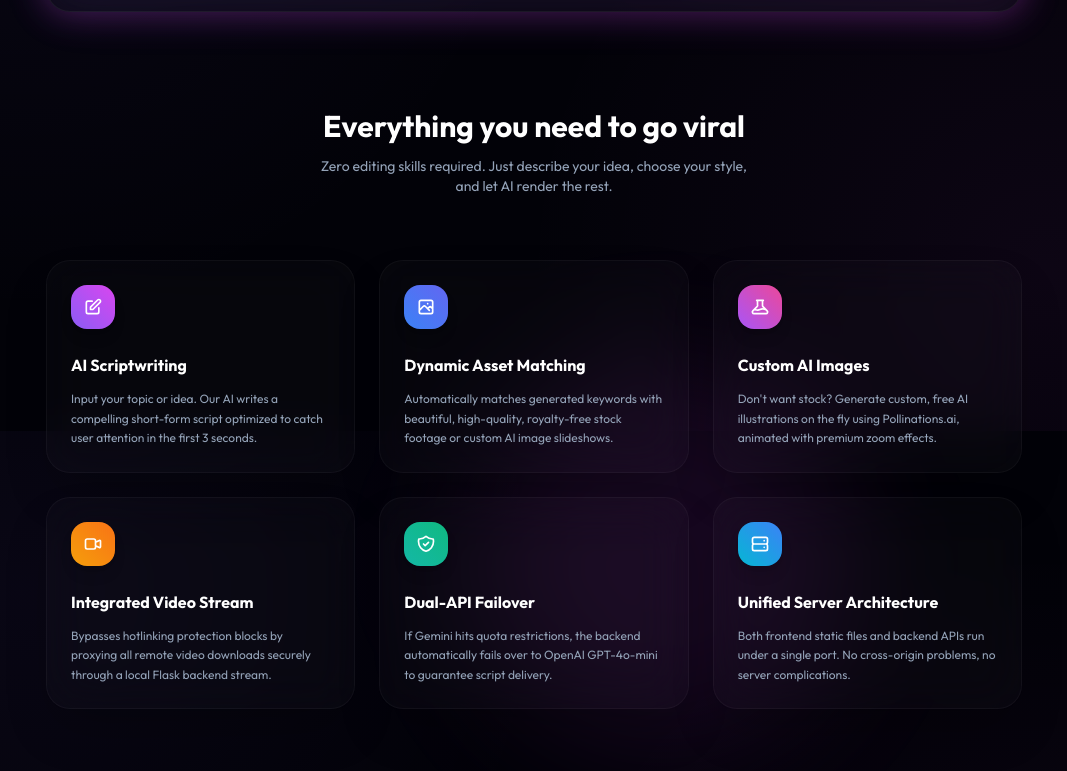
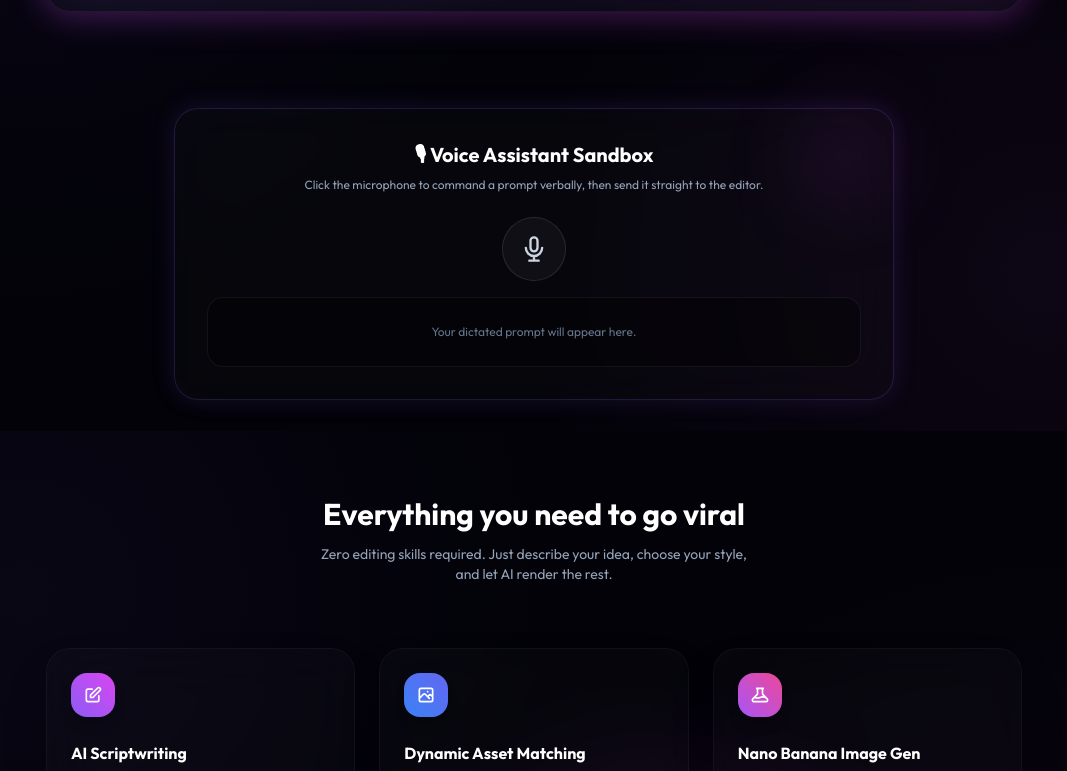
Before and after one commit to Aman-Farmer19/Reelify-2.0, a React (Vite) app in the folder frontend/: page / in a window 1280 px wide. Shown: the part 1169-1940 px from the top of the page, without its empty margins (106-1173 px from the left). Built offline with nearby package versions, Linux system fonts and the light colour scheme.

Commit message:
Add voice assistant prompt dictate, Google Nano Banana image generator fallback slideshow, and update Landing Page cards

```diff
--- a/frontend/src/pages/Generator.jsx
+++ b/frontend/src/pages/Generator.jsx
@@ -1,4 +1,5 @@
 import React, { useState, useEffect } from 'react'
+import { useLocation } from 'react-router-dom'
 import axios from 'axios'
 import toast from 'react-hot-toast'
 import { useAuth } from '../context/AuthContext'
@@ -27,6 +28,8 @@ const GEN_STEPS = [
 
 export default function Generator() {
   const { token } = useAuth()
+  const location = useLocation()
+
   const [form, setForm] = useState({
     prompt: '',
     duration: '15 seconds',
@@ -43,6 +46,9 @@ export default function Generator() {
   const [doneSteps, setDoneSteps] = useState([])
   const [result, setResult] = useState(null)
 
+  // Voice state
+  const [isListening, setIsListening] = useState(false)
+
   // Script editor state
   const [editableScript, setEditableScript] = useState('')
 
@@ -52,9 +58,43 @@ export default function Generator() {
 
   const handleChange = (e) => setForm({ ...form, [e.target.name]: e.target.value })
 
+  // Auto-populate from landing page voice assistant state if navigated
+  useEffect(() => {
+    if (location.state?.initialPrompt) {
+      setForm(prev => ({ ...prev, prompt: location.state.initialPrompt }))
+    }
+  }, [location.state])
+
   const handleTemplateClick = (promptText) => {
     setForm({ ...form, prompt: promptText })
     toast.success('Template loaded!')
+  }
+
+  // Voice Assistant speech recognizer
+  const handleVoiceInput = () => {
+    const SpeechRecognition = window.SpeechRecognition || window.webkitSpeechRecognition
+    if (!SpeechRecognition) {
+      toast.error('Voice assistant is not supported in this browser. Please use Google Chrome.')
+      return
+    }
+
+    const recognition = new SpeechRecognition()
+    recognition.continuous = false
+    recognition.lang = 'en-US'
+    recognition.interimResults = false
+
+    recognition.onstart = () => {
+      setIsListening(true)
+    }
+    recognition.onend = () => {
+      setIsListening(false)
+    }
+    recognition.onresult = (event) => {
+      const spokenText = event.results[0][0].transcript
+      setForm(prev => ({ ...prev, prompt: prev.prompt ? `${prev.prompt} ${spokenText}` : spokenText }))
+      toast.success('Voice prompt appended!')
+    }
+    recognition.start()
   }
 
   // Slideshow image rotation logic
@@ -97,14 +137,19 @@ export default function Generator() {
       setResult(data)
       setEditableScript(data.script || '')
 
-      // If AI Image Slideshow is selected, pre-generate Pollinations image URLs based on keywords
+      // If slideshow selected, use backend API wrapper to call Nano Banana model (falls back to Pollinations.ai)
       if (form.visualMode === 'ai_slideshow') {
+        if (data.images && data.images.length > 0) {
+          setSlideshowImages(data.images)
+        } else {
+          // Local fallback matching
           const queryWords = form.prompt.split(' ').filter(w => w.length > 3).slice(0, 4)
-        const queries = queryWords.length >= 2 ? queryWords : ['cute', 'puppy', 'play', 'happy']
+          const queries = queryWords.length >= 2 ? queryWords : ['creative', 'art', 'reels', 'concept']
           const urls = queries.map((q, idx) =>
-          `https://image.pollinations.ai/prompt/${encodeURIComponent(form.prompt + ' scene ' + (idx+1) + ', high quality, photorealistic')}?width=1024&height=1024&seed=${idx + 42}`
+            `/api/generate_image?prompt=${encodeURIComponent(form.prompt + ' ' + q)}&seed=${idx + 42}`
           )
           setSlideshowImages(urls)
+        }
       }
     } catch {
       // Use demo result if backend not running
@@ -167,8 +212,9 @@ export default function Generator() {
 
             {/* Input Options Card */}
             <div className="card-glass p-6 flex flex-col gap-5">
-              <div>
+              <div className="relative">
                 <label className="section-label">Describe your video topic</label>
+                <div className="relative">
                   <textarea
                     name="prompt"
                     value={form.prompt}
@@ -176,8 +222,24 @@ export default function Generator() {
                     rows={4}
                     disabled={phase === 'generating'}
                     placeholder="e.g. A golden retriever puppy playing on the grass..."
-                  className="input-field resize-none text-sm"
+                    className="input-field resize-none text-sm pr-12"
                   />
+                  {/* Voice microphone button */}
+                  <button
+                    onClick={handleVoiceInput}
+                    disabled={phase === 'generating'}
+                    className={`absolute right-3.5 bottom-3.5 w-9 h-9 rounded-xl flex items-center justify-center border transition-all ${
+                      isListening
+                        ? 'bg-brand-glow border-brand-glow text-white shadow-glow animate-pulse'
+                        : 'bg-white/[0.04] border-white/10 text-slate-400 hover:text-white hover:border-brand/30'
+                    }`}
+                    title="Speak prompt with Voice Assistant"
+                  >
+                    <svg className="w-4 h-4" fill="none" stroke="currentColor" viewBox="0 0 24 24">
+                      <path strokeLinecap="round" strokeLinejoin="round" strokeWidth="2" d="M19 11a7 7 0 01-7 7m0 0a7 7 0 01-7-7m7 7v4m0 0H8m4 0h4m-4-8a3 3 0 01-3-3V5a3 3 0 116 0v6a3 3 0 01-3 3z" />
+                    </svg>
+                  </button>
+                </div>
               </div>
 
               {/* Visual Mode selector */}
@@ -205,8 +267,8 @@ export default function Generator() {
                         : 'bg-white/[0.02] border-white/[0.05] text-slate-400 hover:text-white'
                     }`}
                   >
-                    🎨 Custom AI Slideshow
-                    <span className="text-[10px] font-medium opacity-70">Generate unique AI images (Free)</span>
+                    🎨 Custom AI Slideshow (Nano Banana)
+                    <span className="text-[10px] font-medium opacity-70">Generate unique images with Nano Banana</span>
                   </button>
                 </div>
               </div>
--- a/frontend/src/pages/LandingPage.jsx
+++ b/frontend/src/pages/LandingPage.jsx
@@ -1,4 +1,4 @@
-import React from 'react'
+import React, { useState } from 'react'
 import { useNavigate } from 'react-router-dom'
 import { useAuth } from '../context/AuthContext'
 
@@ -6,7 +6,7 @@ const features = [
   {
     color: 'from-brand to-brand-glow',
     title: 'AI Scriptwriting',
-    desc: 'Input your topic or idea. Our AI writes a compelling short-form script optimized to catch user attention in the first 3 seconds.',
+    desc: 'Describe your concept in natural language. Our dual-engine writer builds a viral short-form script optimized for audience watch-time.',
     icon: (
       <svg className="w-5 h-5 text-white" fill="none" stroke="currentColor" viewBox="0 0 24 24">
         <path strokeLinecap="round" strokeLinejoin="round" strokeWidth="2" d="M11 5H6a2 2 0 00-2 2v11a2 2 0 002 2h11a2 2 0 002-2v-5m-1.414-9.414a2 2 0 112.828 2.828L11.828 15H9v-2.828l8.586-8.586z" />
@@ -16,7 +16,7 @@ const features = [
   {
     color: 'from-blue-500 to-indigo-500',
     title: 'Dynamic Asset Matching',
-    desc: 'Automatically matches generated keywords with beautiful, high-quality, royalty-free stock footage or custom AI image slideshows.',
+    desc: 'Intelligently parses generated keywords and automatically queries stock video clips matching your theme with fluid B-rolls.',
     icon: (
       <svg className="w-5 h-5 text-white" fill="none" stroke="currentColor" viewBox="0 0 24 24">
         <path strokeLinecap="round" strokeLinejoin="round" strokeWidth="2" d="M4 16l4.586-4.586a2 2 0 012.828 0L16 16m-2-2l1.586-1.586a2 2 0 012.828 0L20 14m-6-6h.01M6 20h12a2 2 0 002-2V6a2 2 0 00-2-2H6a2 2 0 00-2 2v12a2 2 0 002 2z" />
@@ -25,8 +25,8 @@ const features = [
   },
   {
     color: 'from-purple-500 to-pink-500',
-    title: 'Custom AI Images',
-    desc: 'Don\'t want stock? Generate custom, free AI illustrations on the fly using Pollinations.ai, animated with premium zoom effects.',
+    title: 'Nano Banana Image Gen',
+    desc: 'Integrates Google\'s new state-of-the-art Nano Banana models to generate custom photorealistic illustrations directly from your prompt keywords.',
     icon: (
       <svg className="w-5 h-5 text-white" fill="none" stroke="currentColor" viewBox="0 0 24 24">
         <path strokeLinecap="round" strokeLinejoin="round" strokeWidth="2" d="M19.428 15.428a2 2 0 00-1.022-.547l-2.387-.477a6 6 0 00-3.86.517l-.318.158a6 6 0 01-3.86.517L6.05 15.21a2 2 0 00-1.806.547M8 4h8l-1 1v5.172a2 2 0 00.586 1.414l5 5c1.26 1.26.367 3.414-1.415 3.414H4.828c-1.782 0-2.674-2.154-1.414-3.414l5-5A2 2 0 009 9.172V5L8 4z" />
@@ -35,31 +35,31 @@ const features = [
   },
   {
     color: 'from-amber-500 to-orange-500',
-    title: 'Integrated Video Stream',
-    desc: 'Bypasses hotlinking protection blocks by proxying all remote video downloads securely through a local Flask backend stream.',
+    title: 'Voice Assistant Promoter',
+    desc: 'Speak your creative prompts directly into the app using our voice assistant module for completely hands-free workspace setup.',
     icon: (
       <svg className="w-5 h-5 text-white" fill="none" stroke="currentColor" viewBox="0 0 24 24">
-        <path strokeLinecap="round" strokeLinejoin="round" strokeWidth="2" d="M15 10l4.553-2.276A1 1 0 0121 8.618v6.764a1 1 0 01-1.447.894L15 14M5 18h8a2 2 0 002-2V8a2 2 0 00-2-2H5a2 2 0 00-2 2v8a2 2 0 002 2z" />
+        <path strokeLinecap="round" strokeLinejoin="round" strokeWidth="2" d="M19 11a7 7 0 01-7 7m0 0a7 7 0 01-7-7m7 7v4m0 0H8m4 0h4m-4-8a3 3 0 01-3-3V5a3 3 0 116 0v6a3 3 0 01-3 3z" />
       </svg>
     )
   },
   {
     color: 'from-teal-500 to-emerald-500',
-    title: 'Dual-API Failover',
-    desc: 'If Gemini hits quota restrictions, the backend automatically fails over to OpenAI GPT-4o-mini to guarantee script delivery.',
+    title: 'Pre-designed Templates',
+    desc: 'Launch short-form video generation in a single click with pre-populated parameters optimized for animals, technology, and travel.',
     icon: (
       <svg className="w-5 h-5 text-white" fill="none" stroke="currentColor" viewBox="0 0 24 24">
-        <path strokeLinecap="round" strokeLinejoin="round" strokeWidth="2" d="M9 12l2 2 4-4m5.618-4.016A11.955 11.955 0 0112 2.944a11.955 11.955 0 01-8.618 3.04A12.02 12.02 0 003 9c0 5.591 3.824 10.29 9 11.622 5.176-1.332 9-6.03 9-11.622 0-1.042-.133-2.052-.382-3.016z" />
+        <path strokeLinecap="round" strokeLinejoin="round" strokeWidth="2" d="M9 5H7a2 2 0 00-2 2v12a2 2 0 002 2h10a2 2 0 002-2V7a2 2 0 00-2-2h-2M9 5a2 2 0 002 2h2a2 2 0 002-2M9 5a2 2 0 012-2h2a2 2 0 012 2m-3 7h3m-3 4h3m-6-4h.01M9 16h.01" />
       </svg>
     )
   },
   {
     color: 'from-cyan-500 to-blue-500',
-    title: 'Unified Server Architecture',
-    desc: 'Both frontend static files and backend APIs run under a single port. No cross-origin problems, no server complications.',
+    title: 'Dynamic Ken Burns Slideshow',
+    desc: 'Compiles custom generated images with animated panning and zoom effects, synced to caption displays for a premium storytelling feel.',
     icon: (
       <svg className="w-5 h-5 text-white" fill="none" stroke="currentColor" viewBox="0 0 24 24">
-        <path strokeLinecap="round" strokeLinejoin="round" strokeWidth="2" d="M5 12h14M5 12a2 2 0 01-2-2V6a2 2 0 012-2h14a2 2 0 012 2v4a2 2 0 01-2 2M5 12a2 2 0 00-2 2v4a2 2 0 002 2h14a2 2 0 002-2v-4a2 2 0 00-2-2m-2-4h.01M17 16h.01" />
+        <path strokeLinecap="round" strokeLinejoin="round" strokeWidth="2" d="M15 10l4.553-2.276A1 1 0 0121 8.618v6.764a1 1 0 01-1.447.894L15 14M5 18h8a2 2 0 002-2V8a2 2 0 00-2-2H5a2 2 0 00-2 2v8a2 2 0 002 2z" />
       </svg>
     )
   },
@@ -68,6 +68,43 @@ const features = [
 export default function LandingPage({ onAuth }) {
   const navigate = useNavigate()
   const { isAuth } = useAuth()
+
+  // Voice Assistant state
+  const [isListening, setIsListening] = useState(false)
+  const [voiceText, setVoiceText] = useState('')
+
+  const handleListen = () => {
+    const SpeechRecognition = window.SpeechRecognition || window.webkitSpeechRecognition
+    if (!SpeechRecognition) {
+      alert("Speech recognition is not supported in your browser. Please try Chrome or Safari.")
+      return
+    }
+
+    const recognition = new SpeechRecognition()
+    recognition.continuous = false
+    recognition.lang = 'en-US'
+    recognition.interimResults = false
+
+    recognition.onstart = () => {
+      setIsListening(true)
+    }
+
+    recognition.onend = () => {
+      setIsListening(false)
+    }
+
+    recognition.onresult = (event) => {
+      const text = event.results[0][0].transcript
+      setVoiceText(text)
+    }
+
+    recognition.start()
+  }
+
+  const navigateWithPrompt = () => {
+    if (!voiceText) return
+    navigate('/generate', { state: { initialPrompt: voiceText } })
+  }
 
   return (
     <main className="min-h-screen relative overflow-hidden pb-20">
@@ -133,6 +170,59 @@ export default function LandingPage({ onAuth }) {
         </div>
       </section>
 
+      {/* Interactive Voice Assistant Sandbox Section */}
+      <section className="px-6 mb-24 max-w-3xl mx-auto">
+        <div className="card-glass p-6 md:p-8 border-brand/20 relative shadow-glow">
+          <div className="absolute top-0 right-0 w-24 h-24 bg-brand-glow/10 rounded-full blur-2xl"></div>
+          <div className="text-center mb-6">
+            <h2 className="text-xl font-bold text-white mb-2 flex items-center justify-center gap-2">
+              🎙 Voice Assistant Sandbox
+            </h2>
+            <p className="text-xs text-slate-400">Click the microphone to command a prompt verbally, then send it straight to the editor.</p>
+          </div>
+
+          <div className="flex flex-col items-center gap-4">
+            <button
+              onClick={handleListen}
+              className={`w-16 h-16 rounded-full flex items-center justify-center border transition-all duration-300 ${
+                isListening
+                  ? 'bg-brand-glow border-brand-glow text-white shadow-glow-strong scale-110 animate-pulse'
+                  : 'bg-white/[0.04] border-white/10 text-slate-300 hover:border-brand/40 hover:text-white'
+              }`}
+            >
+              {isListening ? (
+                <svg className="w-7 h-7" fill="currentColor" viewBox="0 0 20 20">
+                  <path fillRule="evenodd" d="M18 10a8 8 0 11-16 0 8 8 0 0116 0zM7 8a1 1 0 012 0v4a1 1 0 11-2 0V8zm5-1a1 1 0 00-1 1v4a1 1 0 102 0V8a1 1 0 00-1-1z" clipRule="evenodd" />
+                </svg>
+              ) : (
+                <svg className="w-7 h-7" fill="none" stroke="currentColor" viewBox="0 0 24 24">
+                  <path strokeLinecap="round" strokeLinejoin="round" strokeWidth="2" d="M19 11a7 7 0 01-7 7m0 0a7 7 0 01-7-7m7 7v4m0 0H8m4 0h4m-4-8a3 3 0 01-3-3V5a3 3 0 116 0v6a3 3 0 01-3 3z" />
+                </svg>
+              )}
+            </button>
+
+            <div className="w-full bg-black/35 rounded-2xl border border-white/[0.06] p-4 min-h-[70px] flex items-center justify-center text-center">
+              {isListening ? (
+                <p className="text-xs text-brand-light italic">Listening... Speak now</p>
+              ) : voiceText ? (
+                <p className="text-xs text-white leading-normal font-medium">{voiceText}</p>
+              ) : (
+                <p className="text-xs text-slate-500">Your dictated prompt will appear here.</p>
+              )}
+            </div>
+
+            {voiceText && (
+              <button
+                onClick={navigateWithPrompt}
+                className="btn-primary text-xs px-5 py-2.5 rounded-xl shadow-glow animate-fade-in"
+              >
+                Go to Generation Studio ↗
+              </button>
+            )}
+          </div>
+        </div>
+      </section>
+
       {/* Features Grid */}
       <section className="px-6 max-w-5xl mx-auto">
         <div className="text-center mb-16">
```
Also changed, not shown: 1 other file (tests, documents, lock files or other folders). Lines whose indentation alone changed are shown as unchanged.
